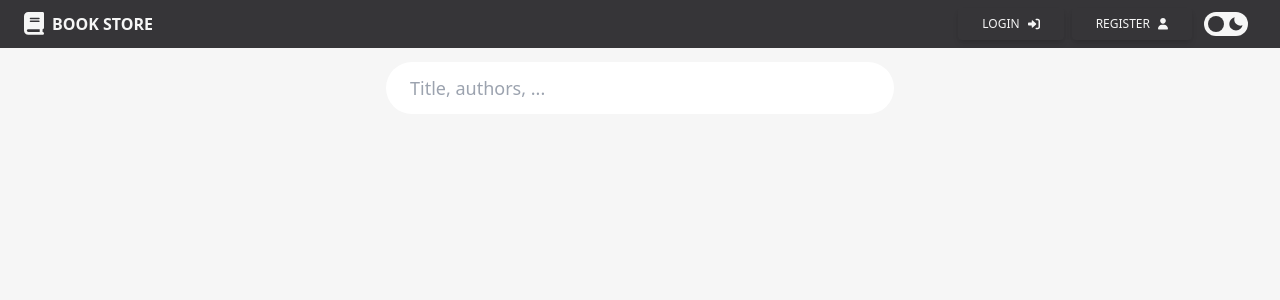
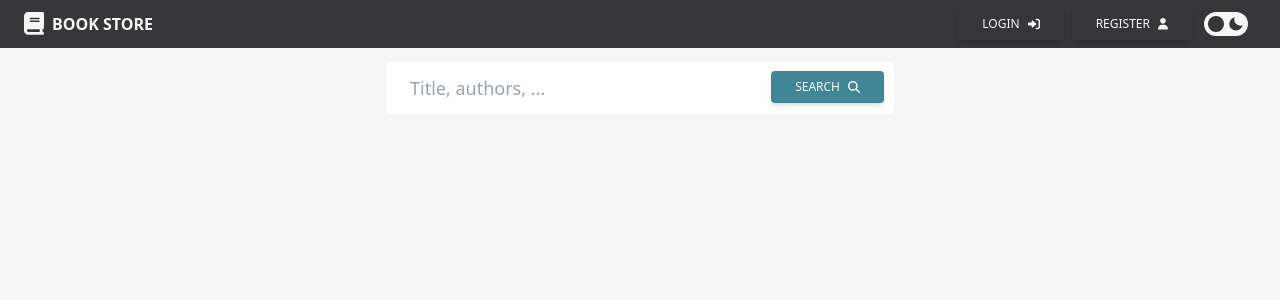
Before and after one commit to lukaszsliwinski/book-store-v2, a React (Create React App) app in the folder frontend/: page / in a window 1280 px wide. Shown: the top 300 px of the page. Built offline with nearby package versions, Linux system fonts and the light colour scheme; what tw-elements would draw is missing.

Commit message:
feat: add search button and enter click handler

```diff
--- a/frontend/src/Search.tsx
+++ b/frontend/src/Search.tsx
@@ -1,6 +1,8 @@
-import { useState, useEffect, useRef } from 'react';
+import { useState, useRef } from 'react';
 import axios from 'axios';
 
+import { ReactComponent as SearchIcon } from './assets/search.svg';
+import Btn from './Btn';
 import BookOnTheList from './BookOnTheList';
 
 export default function Search() {
@@ -16,10 +18,16 @@ export default function Search() {
     setInput(event.target.value);
   };
 
+  // handle enter press
+  const handleEnter = (event: React.KeyboardEvent<HTMLInputElement>) => {
+    if (event.key === 'Enter') {
+      event.preventDefault();
+      search();
+    };
+  };
+
   // search book post request
-  useEffect(() => {
-    // prevent from post request after every letter written in input field
-    setTimeout(() => {
+  const search = () => {
     if (input === '') setBooklist([]);
     if (inputElement.current && inputElement.current.value === input && input !== '') {
       const axiosSearchConfig = {
@@ -58,20 +66,23 @@ export default function Search() {
           error = new Error();
         });
     };
-    }, 500)
-  }, [input]);
+  };
 
   return (
     <div className='flex flex-col items-center bg-custom-white dark:bg-custom-gray'>
       <div className='flex justify-center'>
-        <div className='my-3 xl:w-[32rem]'>
+        <div className='relative my-3 xl:w-[32rem]'>
           <input
             ref={inputElement}
             type='text'
-            className='form-control block w-full px-6 py-3 text-lg font-normal text-custom-black bg-white dark:bg-custom-white bg-clip-padding border-2 border-solid border-transparent rounded-full transition ease-in-out m-0 focus:ring-0 focus:border-custom-main focus:outline-none'
-            onChange={(e) => handleChange(e)}
+            className='form-control block w-full pl-6 pr-36 py-3 text-lg font-normal text-custom-black bg-white dark:bg-custom-white bg-clip-padding border-2 border-solid border-transparent rounded-lg transition ease-in-out m-0 focus:ring-0 focus:border-custom-main focus:outline-none'
+            onChange={(event) => handleChange(event)}
+            onKeyDown={(event) => handleEnter(event)}
             placeholder='Title, authors, ...'
           />
+          <div className='absolute top-[11px] right-2'>
+            <Btn onclick={() => search()} label='search' icon={<SearchIcon className='ml-2 w-3'/>} />
+          </div>
         </div>
       </div>
       <div className='grid grid-cols-3 gap-6 mb-6'>
```
Also changed, not shown: frontend/src/assets/search.svg (added). Lines whose indentation alone changed are shown as unchanged.
